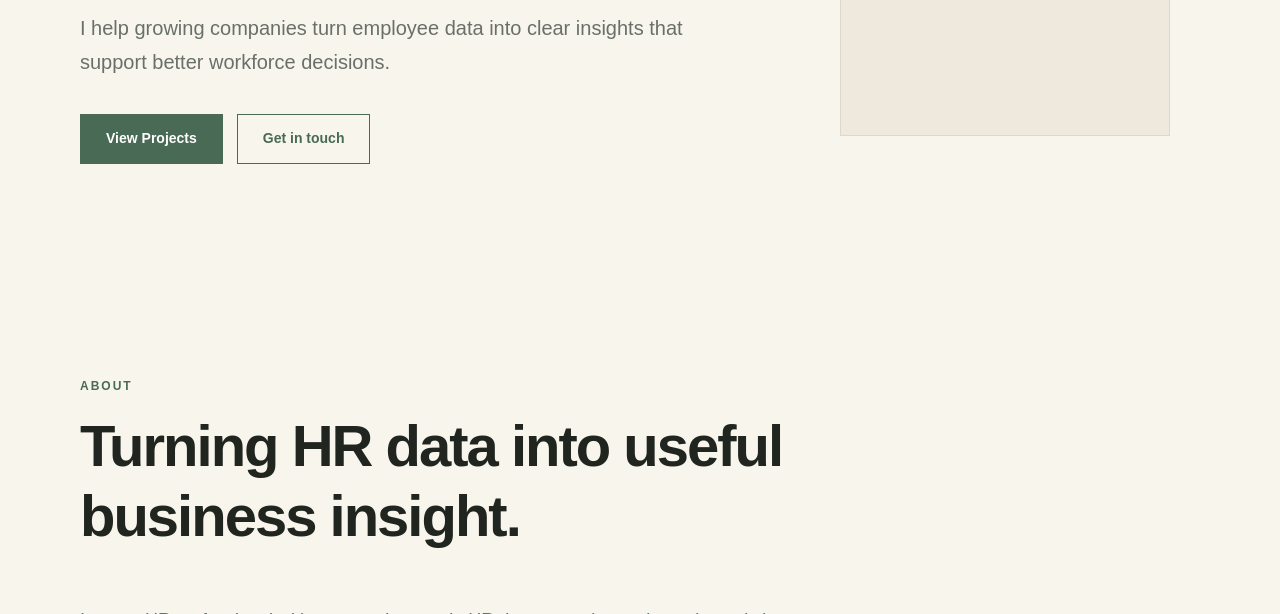
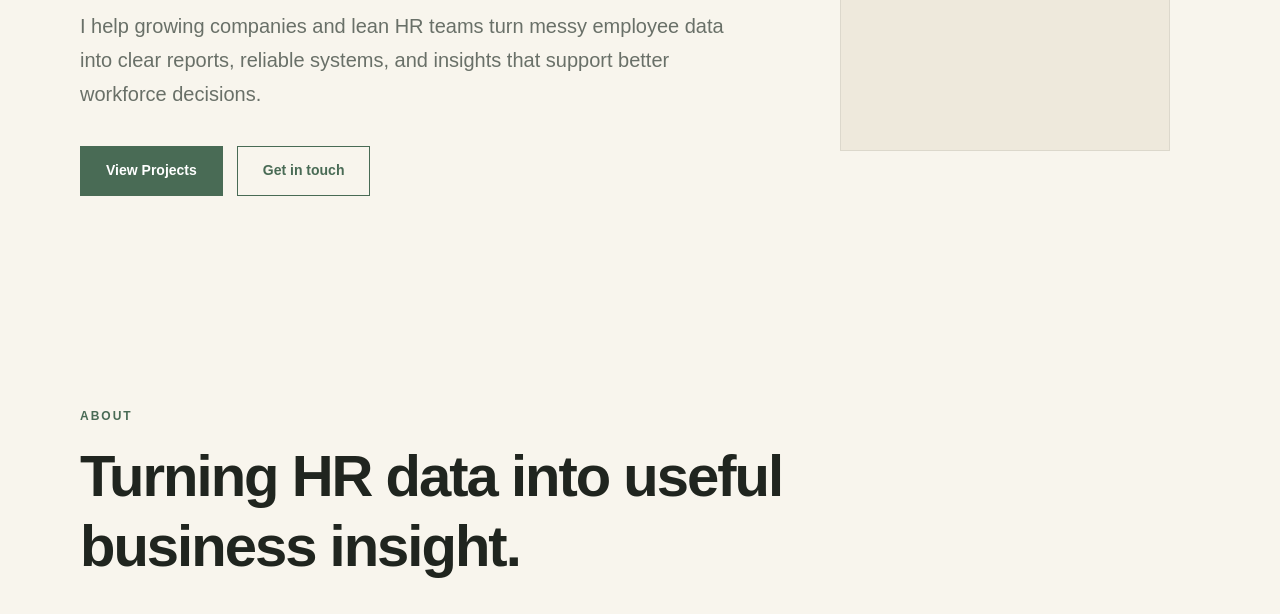
Before and after one commit to coofiedafe/confidence-edafe-portfolio, a plain HTML site: page index.html in a window 1280 px wide. Shown: the part 486-1100 px from the top of the page. Drawn offline with Linux system fonts and the light colour scheme.

Commit message:
Refine hero value proposition
Expanded description to include 'messy employee data' and 'reliable systems'.

```diff
--- a/index.html
+++ b/index.html
@@ -55,8 +55,9 @@
                 </h2>
 
                 <p class="hero-text">
-                    I help growing companies turn employee data into clear
-                    insights that support better workforce decisions.
+                    I help growing companies and lean HR teams turn messy
+                    employee data into clear reports, reliable systems,
+                    and insights that support better workforce decisions.
                 </p>
 
                 <div class="hero-buttons">
```
